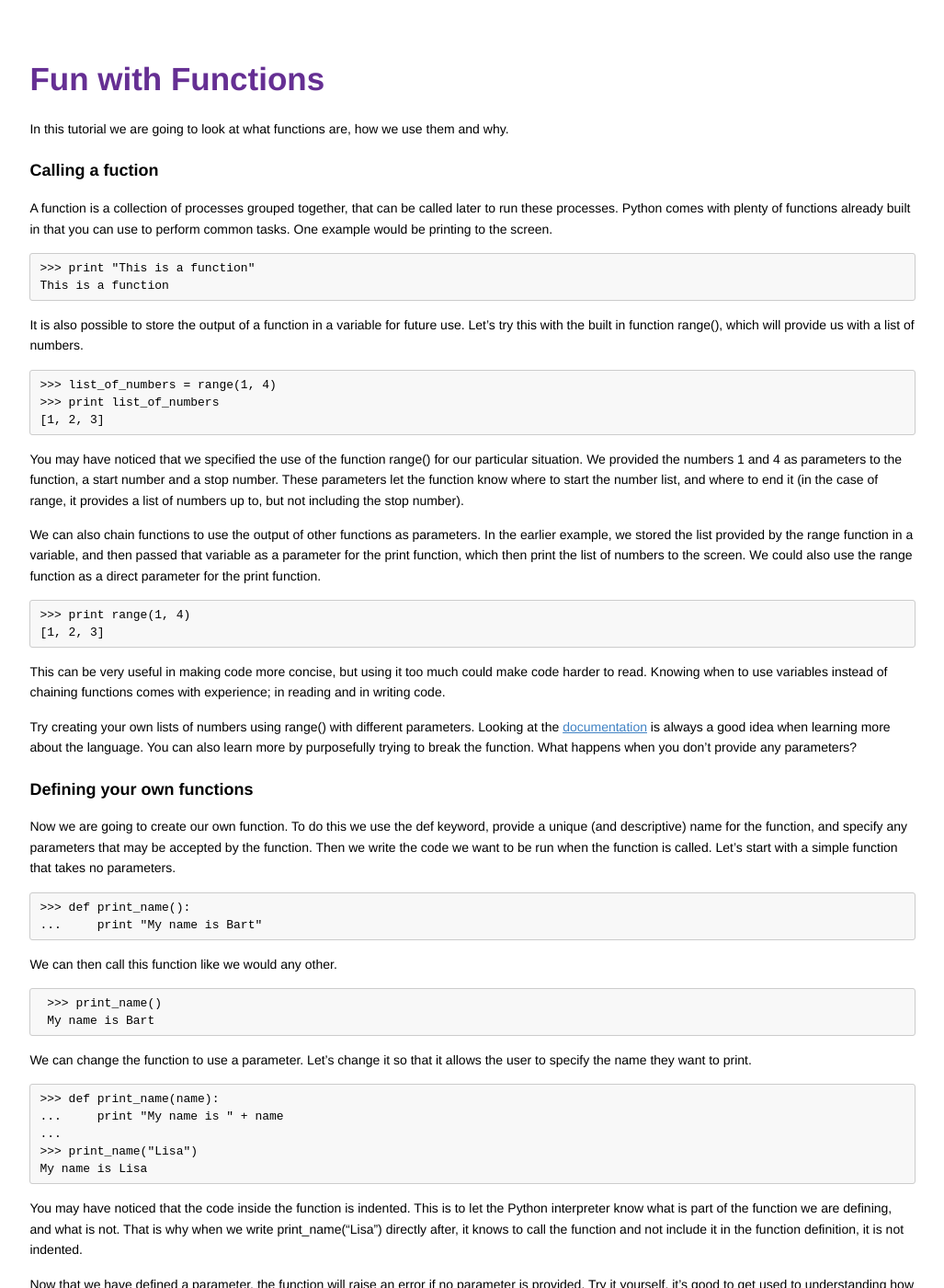
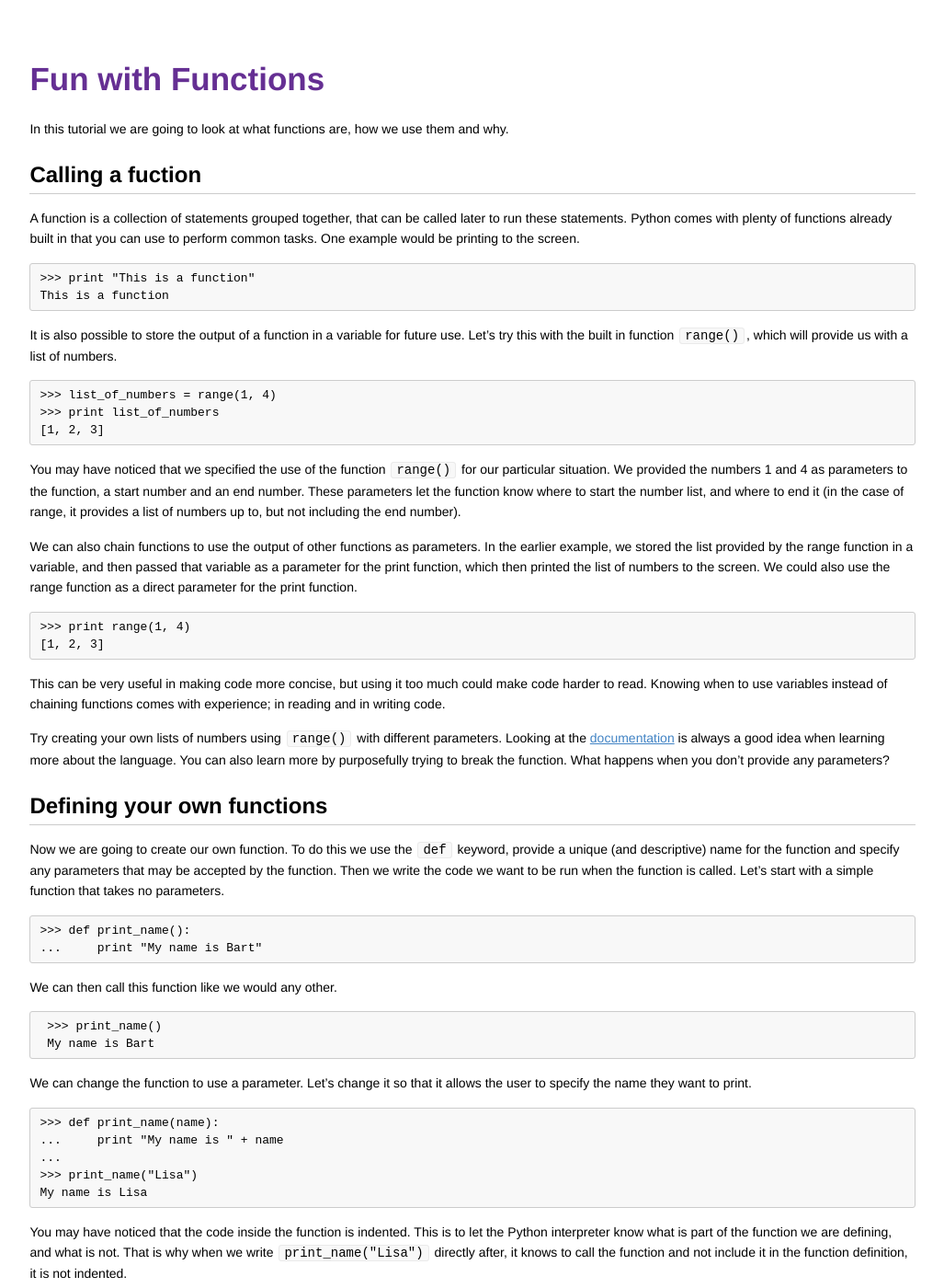
Before and after one commit to codebar/tutorials, a Jekyll site: the page built from python/lesson3/tutorial.md, in a window 1280 px wide and 1400 px high. Shown: the whole window at 92% size, without its empty margins (126-1153 px from the left). Built offline with Jekyll 4.4.1, drawn with Linux system fonts in a browser that asks for light colours; some of the changed text lies outside the part shown.

Commit message:
Make minor changes to the python tutorial
Some minor spelling, formatting and sentence structure changes.

```diff
--- a/python/lesson3/tutorial.md
+++ b/python/lesson3/tutorial.md
@@ -5,33 +5,33 @@ title: Fun with Functions
 
 In this tutorial we are going to look at what functions are, how we use them and why.
 
-### Calling a fuction
+## Calling a fuction
 
-A function is a collection of processes grouped together, that can be called later to run these processes. Python comes with plenty of functions already built in that you can use to perform common tasks. One example would be printing to the screen.
+A function is a collection of statements grouped together, that can be called later to run these statements. Python comes with plenty of functions already built in that you can use to perform common tasks. One example would be printing to the screen.
 
 	>>> print "This is a function"
 	This is a function
 
-It is also possible to store the output of a function in a variable for future use. Let's try this with the built in function range(), which will provide us with a list of numbers.
+It is also possible to store the output of a function in a variable for future use. Let's try this with the built in function `range()`, which will provide us with a list of numbers.
 
 	>>> list_of_numbers = range(1, 4)
 	>>> print list_of_numbers
 	[1, 2, 3]
 
-You may have noticed that we specified the use of the function range() for our particular situation. We provided the numbers 1 and 4 as parameters to the function, a start number and a stop number. These parameters let the function know where to start the number list, and where to end it (in the case of range, it provides a list of numbers up to, but not including the stop number).
+You may have noticed that we specified the use of the function `range()` for our particular situation. We provided the numbers 1 and 4 as parameters to the function, a start number and an end number. These parameters let the function know where to start the number list, and where to end it (in the case of range, it provides a list of numbers up to, but not including the end number).
 
-We can also chain functions to use the output of other functions as parameters. In the earlier example, we stored the list provided by the range function in a variable, and then passed that variable as a parameter for the print function, which then print the list of numbers to the screen. We could also use the range function as a direct parameter for the print function.
+We can also chain functions to use the output of other functions as parameters. In the earlier example, we stored the list provided by the range function in a variable, and then passed that variable as a parameter for the print function, which then printed the list of numbers to the screen. We could also use the range function as a direct parameter for the print function.
 
     >>> print range(1, 4)
     [1, 2, 3]
 
 This can be very useful in making code more concise, but using it too much could make code harder to read. Knowing when to use variables instead of chaining functions comes with experience; in reading and in writing code.
 
-Try creating your own lists of numbers using range() with different parameters. Looking at the [documentation](https://docs.python.org/2/library/functions.html#range "Python 2 documentation for range") is always a good idea when learning more about the language. You can also learn more by purposefully trying to break the function. What happens when you don't provide any parameters?
+Try creating your own lists of numbers using `range()` with different parameters. Looking at the [documentation](https://docs.python.org/2/library/functions.html#range "Python 2 documentation for range") is always a good idea when learning more about the language. You can also learn more by purposefully trying to break the function. What happens when you don't provide any parameters?
 
-### Defining your own functions
+## Defining your own functions
 
-Now we are going to create our own function. To do this we use the def keyword, provide a unique (and descriptive) name for the function, and specify any parameters that may be accepted by the function. Then we write the code we want to be run when the function is called. Let's start with a simple function that takes no parameters.
+Now we are going to create our own function. To do this we use the `def` keyword, provide a unique (and descriptive) name for the function and specify any parameters that may be accepted by the function. Then we write the code we want to be run when the function is called. Let's start with a simple function that takes no parameters.
 
     >>> def print_name():
     ...     print "My name is Bart"
@@ -49,7 +49,7 @@ We can change the function to use a parameter. Let's change it so that it allows
     >>> print_name("Lisa")
     My name is Lisa
 
-You may have noticed that the code inside the function is indented. This is to let the Python interpreter know what is part of the function we are defining, and what is not. That is why when we write print_name("Lisa") directly after, it knows to call the function and not include it in the function definition, it is not indented.
+You may have noticed that the code inside the function is indented. This is to let the Python interpreter know what is part of the function we are defining, and what is not. That is why when we write `print_name("Lisa")` directly after, it knows to call the function and not include it in the function definition, it is not indented.
 
 Now that we have defined a parameter, the function will raise an error if no parameter is provided. Try it yourself, it's good to get used to understanding how Python errors work and what they mean. It's an important skill when debugging more complex code.
 
@@ -64,14 +64,14 @@ We can enhance the function to run with a default name if one is not provided. L
     My name is Bart
 
 
-### Different kinds of functions
+## Different kinds of functions
 
 A function can be put into one of two categories. Fruitful functions, and void functions. So far we have only created void functions, these are functions that perform tasks but don't return a value. Fruitful functions return a value, a familiar example is the range function we used earlier that returned a list. Let's change our function from void to fruitful.
 
     >>> def print_name(name='Bart'):
     ...    return "My name is " + name
 
-Now the function returns a value that we can work with. We could store this in a value to be used later. Let's try storing it as a value, and using that value as a parameter in another print_name function call.
+Now the function returns a value that we can work with. We could store this in a value to be used later. Let's try storing it as a value, and using that value as a parameter in another `print_name()` function call.
 
     >>> printed_name = print_name("Lisa")
     >>> print print_name(printed_name)
```
Also changed, not shown: other parts of python/lesson3/tutorial.md (+4 -4 lines), python/lesson1/tutorial.md (+1 -1 lines), python/lesson2/tutorial.md (+10 -10 lines).
